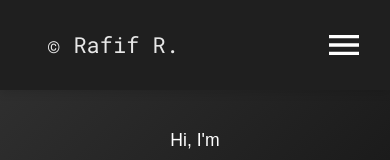
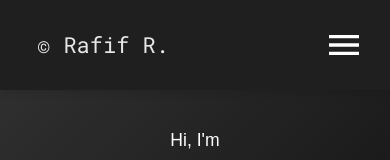
Before and after one commit to rafiframadhana/my-portfolio-react, a React (Vite) app: page / in a window 390 px wide. Shown: the top 160 px of the page. Built offline with nearby package versions, Linux system fonts and the light colour scheme; a web font is replaced by a local one.

Commit message:
Update navbar.css

```diff
--- a/src/styles/navbar.css
+++ b/src/styles/navbar.css
@@ -97,4 +97,8 @@
   .navbar-collapse.show {
     margin-bottom: 40px;
   }
+
+  .logo-name {
+    margin-left: 0;
+  }
 }
```
